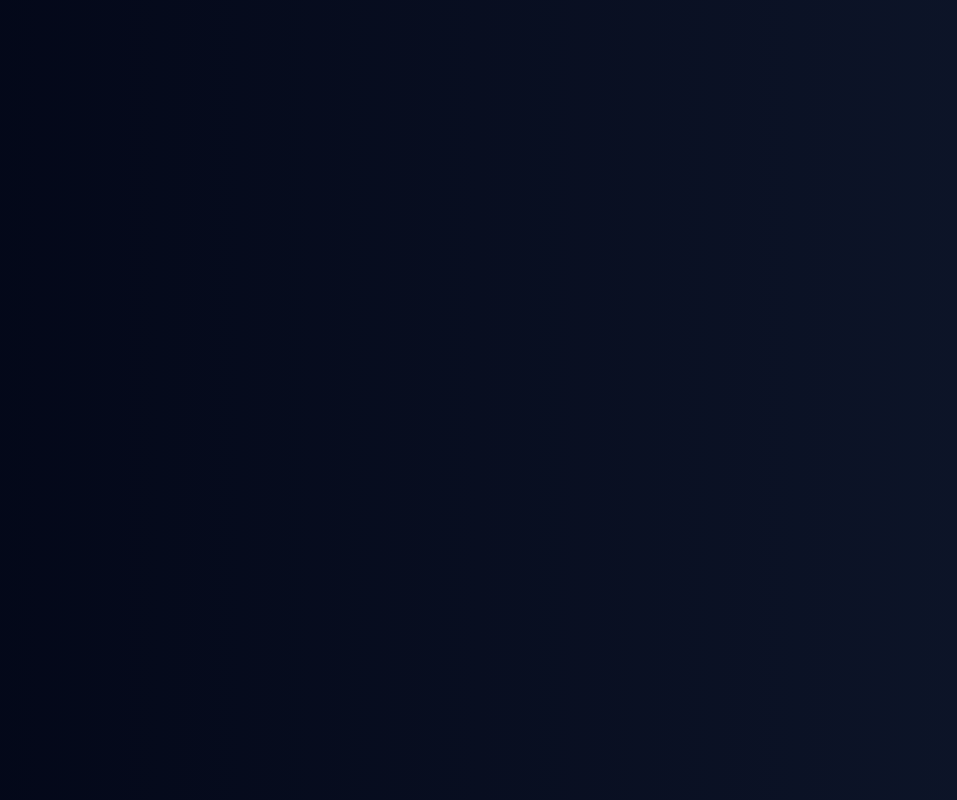
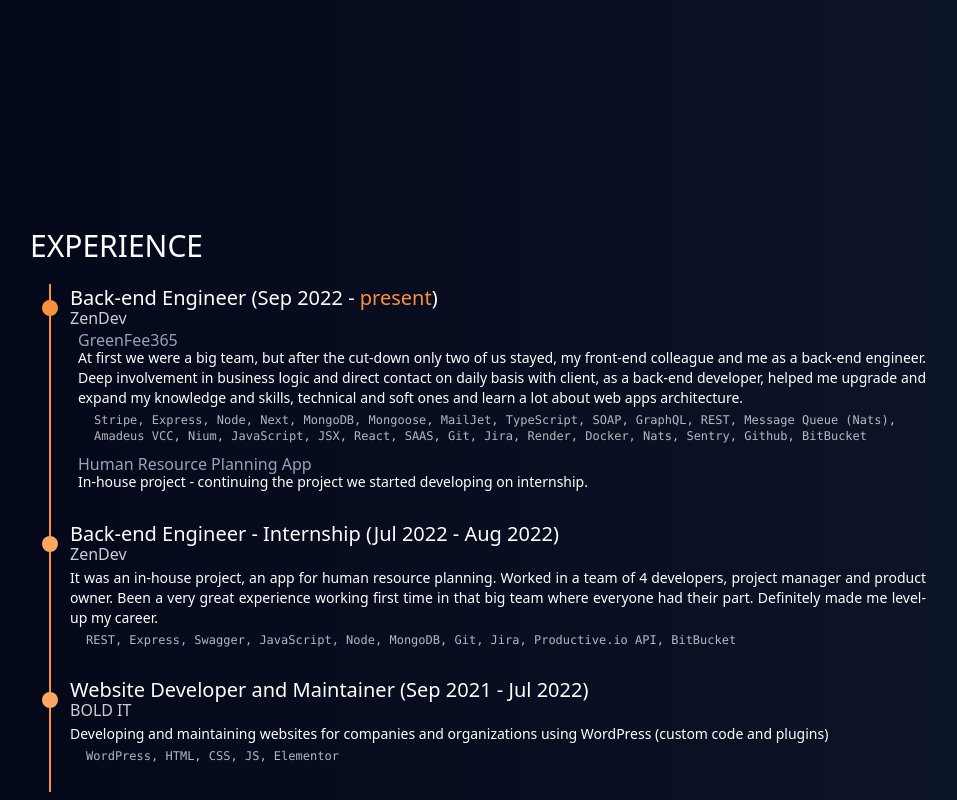
Before and after one commit to ahmedkrdzalic/ahmedkrdzalic-personal, a Next.js app: page / in a window 1280 px wide. Shown: the part 1480-2280 px from the top of the page, without its empty margins (162-1119 px from the left). Built offline with nearby package versions, Linux system fonts and the light colour scheme.

Commit message:
Experience part done

```diff
--- a/src/components/HomePage/Experience.tsx
+++ b/src/components/HomePage/Experience.tsx
@@ -1,9 +1,154 @@
 import React from "react";
 
+const EXPERIENCE: {
+  present?: boolean;
+  title: string;
+  period: string;
+  company: string;
+  description?: string;
+  projects?: { title: string; description: string; technologies?: string[] }[];
+  technologies?: string[];
+}[] = [
+  {
+    present: true,
+    title: "Back-end Engineer",
+    period: "Sep 2022 - ",
+    company: "ZenDev",
+    projects: [
+      {
+        title: "GreenFee365",
+        description:
+          "At first we were a big team, but after the cut-down only two of us stayed, my front-end colleague and me as a back-end engineer. Deep involvement in business logic and direct contact on daily basis with client, as a back-end developer, helped me upgrade and expand my knowledge and skills, technical and soft ones and learn a lot about web apps architecture.",
+        technologies: [
+          "Stripe",
+          "Express",
+          "Node",
+          "Next",
+          "MongoDB",
+          "Mongoose",
+          "MailJet",
+          "TypeScript",
+          "SOAP",
+          "GraphQL",
+          "REST",
+          "Message Queue (Nats)",
+          "Amadeus VCC",
+          "Nium",
+          "JavaScript",
+          "JSX",
+          "React",
+          "SAAS",
+          "Git",
+          "Jira",
+          "Render",
+          "Docker",
+          "Nats",
+          "Sentry",
+          "Github",
+          "BitBucket",
+        ],
+      },
+      {
+        title: "Human Resource Planning App",
+        description:
+          "In-house project - continuing the project we started developing on internship.",
+      },
+    ],
+  },
+  {
+    title: "Back-end Engineer - Internship",
+    period: "Jul 2022 - Aug 2022",
+    company: "ZenDev",
+    description:
+      "It was an in-house project, an app for human resource planning. Worked in a team of 4 developers, project manager and product owner. Been a very great experience working first time in that big team where everyone had their part. Definitely made me level-up my career.",
+    technologies: [
+      "REST",
+      "Express",
+      "Swagger",
+      "JavaScript",
+      "Node",
+      "MongoDB",
+      "Git",
+      "Jira",
+      "Productive.io API",
+      "BitBucket",
+    ],
+  },
+  {
+    title: "Website Developer and Maintainer",
+    period: "Sep 2021 - Jul 2022",
+    company: "BOLD IT",
+    description:
+      "Developing and maintaining websites for companies and organizations using WordPress (custom code and plugins)",
+    technologies: ["WordPress", "HTML", "CSS", "JS", "Elementor"],
+  },
+];
+
 function Experience() {
-  return <div className="h-screen">
-    <div></div>
-  </div>;
+  return (
+    <div className="justify-center min-h-screen w-full flex flex-col">
+      <h1 className="text-3xl">EXPERIENCE</h1>
+      <div className="my-5 flex flex-col">
+        {EXPERIENCE.map((exp) => (
+          <div className="flex flex-row">
+            <div className="flex w-10 justify-center content-center relative">
+              <div className="w-0.5 bg-accent h-full"></div>
+              <div
+                className={`${
+                  exp.present ? "bg-accent" : "bg-accent_lighter"
+                } w-4 h-4 rounded-full absolute mt-4`}
+              ></div>
+            </div>
+            <div className="flex-1 pb-7">
+              <div className="leading-3">
+                <div className="text-xl">
+                  {exp.title}
+                  {" ("}
+                  {exp.period}
+                  {exp.present ? (
+                    <span className="text-accent">present</span>
+                  ) : (
+                    ""
+                  )}
+                  {")"}
+                </div>
+                <div className="opacity-80">{exp.company}</div>
+              </div>
+              <div className="mt-2">
+                <div className="text-sm font-light text-justify">
+                  {exp.description}
+                </div>
+                {exp.projects && (
+                  <div className="space-y-3 ">
+                    {exp.projects?.map((project) => (
+                      <div className="flex flex-col pl-2">
+                        <div className="text-slate-400 leading-4">
+                          {project.title}
+                        </div>
+                        <div className="text-sm font-light text-justify">
+                          {project.description}
+                        </div>
+                        {project.technologies && (
+                          <div className="mt-1 px-4 text-xs font-mono opacity-70">
+                            {project.technologies?.join(", ")}
+                          </div>
+                        )}
+                      </div>
+                    ))}
+                  </div>
+                )}
+                {exp.technologies && (
+                  <div className="mt-1 px-4 text-xs font-mono opacity-70">
+                    {exp.technologies?.join(", ")}
+                  </div>
+                )}
+              </div>
+            </div>
+          </div>
+        ))}
+      </div>
+    </div>
+  );
 }
 
 export default Experience;
```
